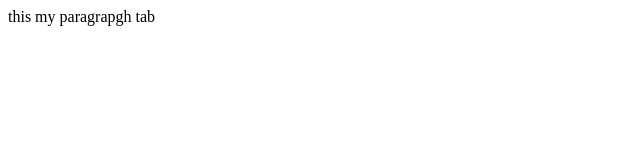
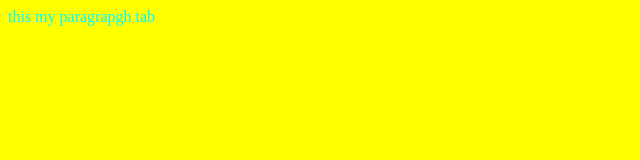
Before and after one commit to pritamkundu2000/SshRemoteRepo, a plain HTML site: page index.html in a window 1280 px wide. Shown: the whole page, without its empty margins (0-640 px from the left). Drawn offline with Linux system fonts and the light colour scheme.

Commit message:
Added css

```diff
--- a/index.html
+++ b/index.html
@@ -3,6 +3,13 @@
         <title>This is index.html</title>
 
         <!--add the css-->
+        <style>
+            body{
+                background-color: yellow;
+                color: aqua;
+            }
+        </style>
+
     </head>
     <body>
 
```
